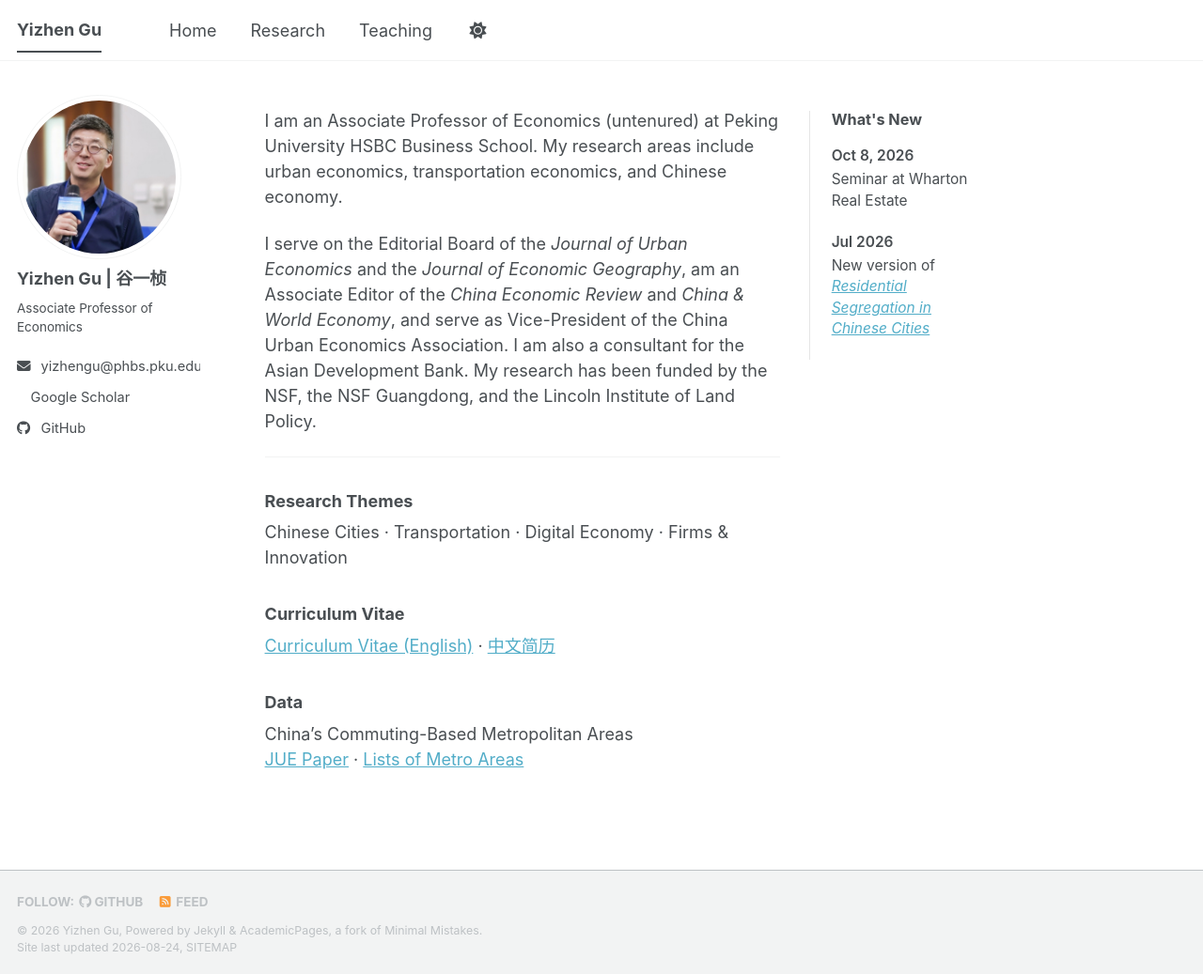
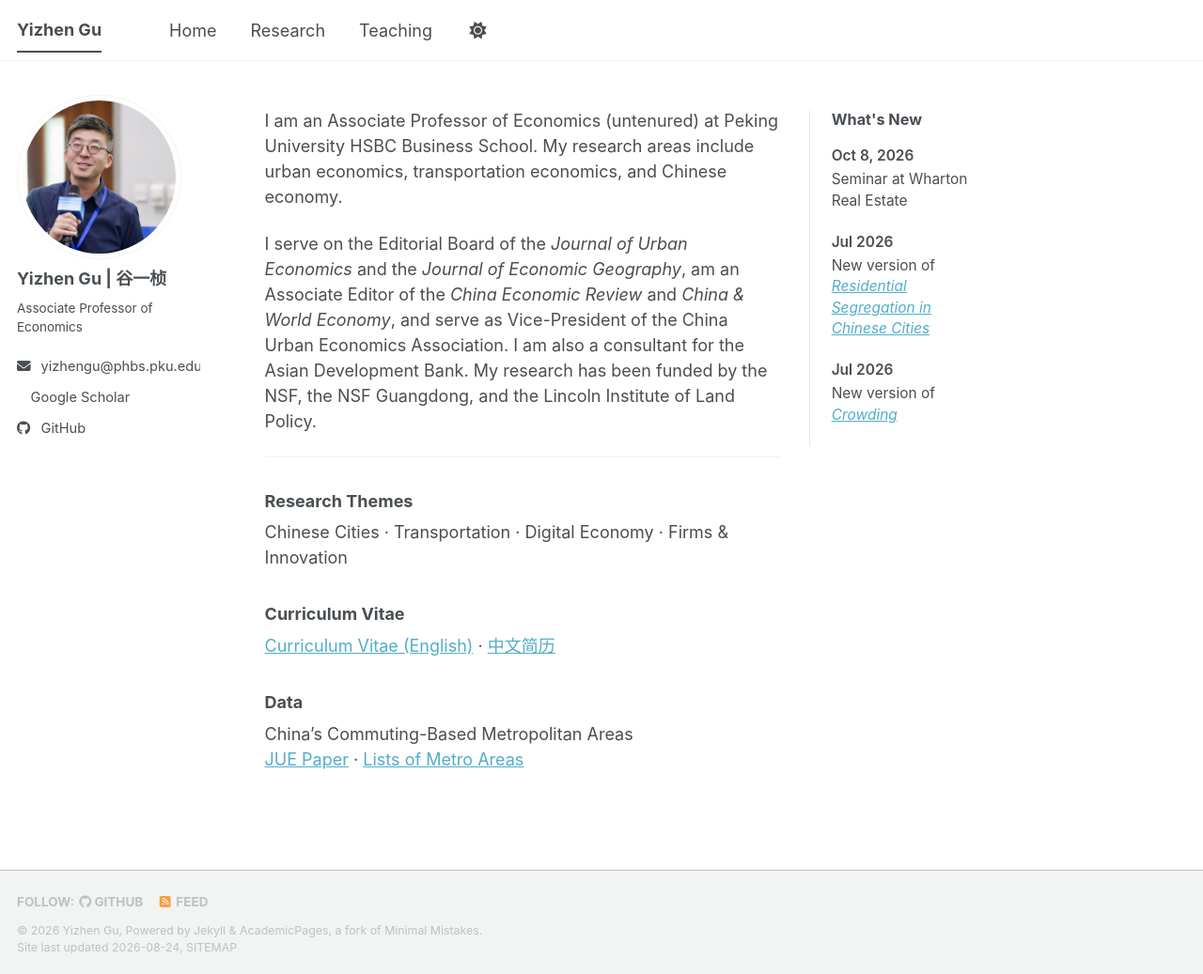
Before and after one commit to yizhengu/yizhengu.github.io, a Jekyll site: the page built from _pages/about.md, in a window 1280 px wide and 1037 px high. Shown: the whole window at 94% size. Built offline with Jekyll 4.4.1, drawn with Linux system fonts in a browser that asks for light colours; a style sheet for code colours, icons or effects is not loaded.

Commit message:
Update crowding

```diff
--- a/_pages/about.md
+++ b/_pages/about.md
@@ -43,6 +43,11 @@ China's Commuting-Based Metropolitan Areas
     <div class="home-news__item">
       <div class="home-news__date">Jul 2026</div>
       <div>New version of <a href="https://www.dropbox.com/scl/fi/e37v4hit95ai5otfwhaq4/ResidentialSegregation_July2026.pdf?rlkey=pa6ct74162vh3kggfnpelbutz&dl=0"><em>Residential Segregation in Chinese Cities</em></a></div>
+    </div>
+
+    <div class="home-news__item">
+      <div class="home-news__date">Jul 2026</div>
+      <div>New version of <a href="https://www.dropbox.com/scl/fi/xfh9vcpua5uhdoy158y4n/Crowding.pdf?rlkey=jpmi1pd6be4ukl4mus9sscsk3&dl=0"><em>Crowding</em></a></div>
     </div>
   </aside>
 
--- a/_pages/publications.html
+++ b/_pages/publications.html
@@ -90,7 +90,7 @@ Links to: <a href="https://www.nber.org/papers/w24384">NBER Working Paper</a>, <
 <div class="research-section">
 <h2>Working Papers</h2>
 
-<p class="research-item" data-theme="transport"><a href="https://www.dropbox.com/scl/fi/hbb3ry0rgt28jbm8x12er/Crowding_Dec2025.pdf?dl=0&rlkey=kymvvwgpgr51911nzsdi9ii35"><strong>Crowding</strong></a>, with <a href="https://qutang.weebly.com/">Qu Tang</a> (JNU), Kai Wu (UT Austin), and <a href="https://www.zouben.net/">Ben Zou</a> (Purdue)</p>
+<p class="research-item" data-theme="transport"><a href="https://www.dropbox.com/scl/fi/xfh9vcpua5uhdoy158y4n/Crowding.pdf?rlkey=jpmi1pd6be4ukl4mus9sscsk3&dl=0"><strong>Crowding</strong></a>, with <a href="https://qutang.weebly.com/">Qu Tang</a> (JNU), Kai Wu (UT Austin), and <a href="https://www.zouben.net/">Ben Zou</a> (Purdue)</p>
 
 <p class="research-item" data-theme="cities"><a href="https://www.dropbox.com/scl/fi/e37v4hit95ai5otfwhaq4/ResidentialSegregation_July2026.pdf?rlkey=pa6ct74162vh3kggfnpelbutz&dl=0"><strong>Residential Segregation in Chinese Cities</strong></a>, with Junbiao Chen (NYU), Xiaoruo Feng (PKU), Changcheng Kan (Baidu), Rongxi Quan (Tsinghua), and <a href="https://www.zouben.net/">Ben Zou</a> (Purdue)</p>
 
```
